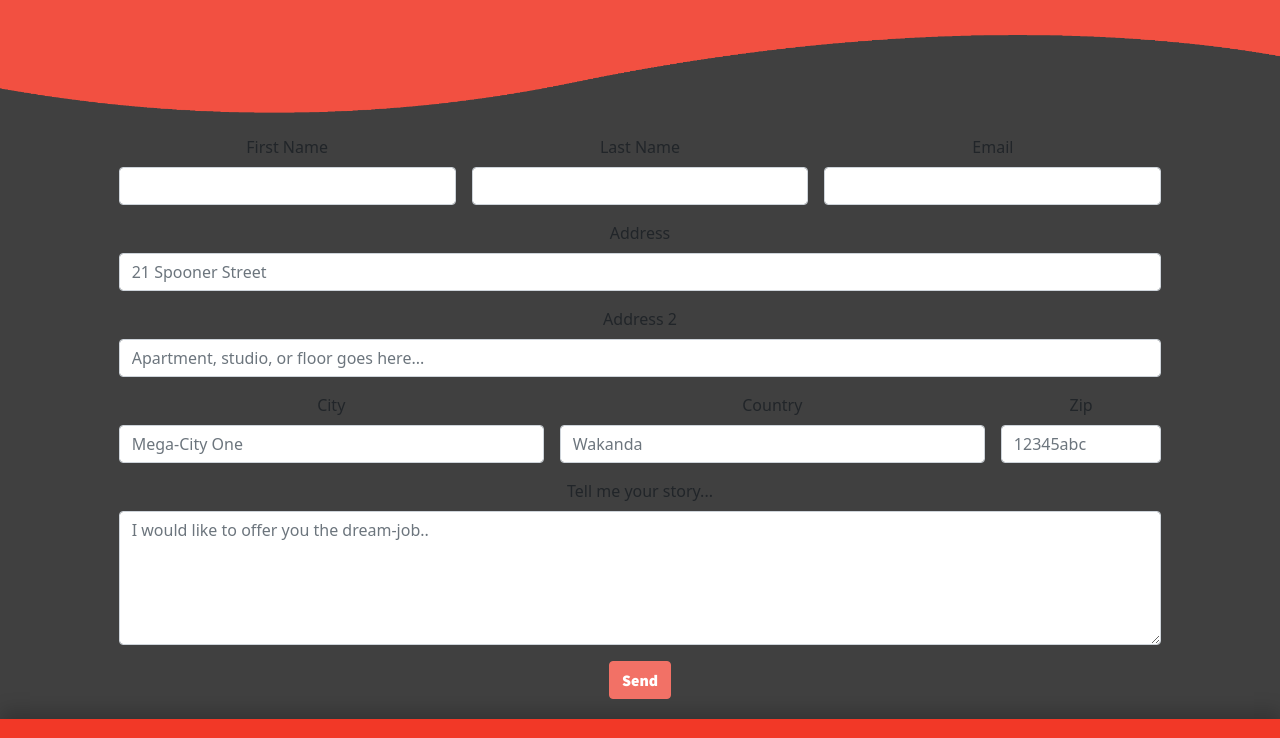
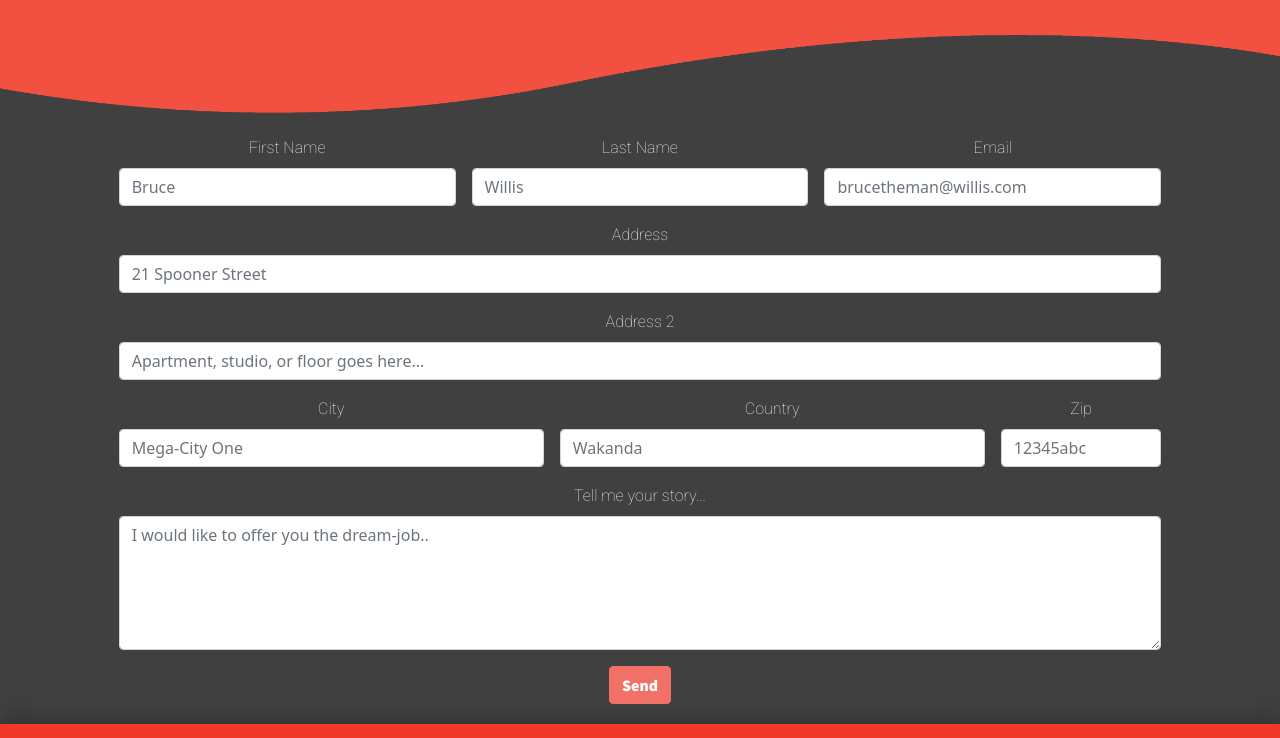
Before and after one commit to Code-Institute-Submissions/michaeldijk-ms1, a plain HTML site: page index.html in a window 1280 px wide. Shown: the part 3518-4256 px from the top of the page. Drawn offline with nearby package versions, Linux system fonts and the light colour scheme.

Commit message:
Added form styling. And a post link for the form.

```diff
--- a/index.html
+++ b/index.html
@@ -106,19 +106,19 @@
             <!-- Start of process cards section -->
             <p class="process-button"><a class="btn btn-warning" data-bs-toggle="collapse" href="#process1" role="button" aria-expanded="false" aria-controls="process1">Step #1</a></p>
             <div class="collapse" id="process1">
-                <div class="card card-body">During our initial call or meeting, depending on what is prefered, we will discuss any kind of preferences, colours, and ideas you may have for the site. And I will then use this information, to create examples. I will also discuss pricing, what is required and what kind of hosting we would need to get. I always work on 50% paid up-front, and 50% once work is completed. We also set milestones, so we have key-dates to work towards to.</div>
+                <div class="card card-body process-card-body">During our initial call or meeting, depending on what is prefered, we will discuss any kind of preferences, colours, and ideas you may have for the site. And I will then use this information, to create examples. I will also discuss pricing, what is required and what kind of hosting we would need to get. I always work on 50% paid up-front, and 50% once work is completed. We also set milestones, so we have key-dates to work towards to.</div>
             </div>
             <p class="process-button"><a class="btn btn-warning" data-bs-toggle="collapse" href="#process2" role="button" aria-expanded="false" aria-controls="process2">Step #2</a></p>
             <div class="collapse" id="process2">
-                <div class="card card-body">After about two weeks, I will show you the examples. What design examples work, and which ones do not. We will do so with wireframing, and if needed, some examples through working designs. From here onwards, I will then proceed to step #3, which is creating the actual site.</div>
+                <div class="card card-body process-card-body">After about two weeks, I will show you the examples. What design examples work, and which ones do not. We will do so with wireframing, and if needed, some examples through working designs. From here onwards, I will then proceed to step #3, which is creating the actual site.</div>
             </div>
 			<p class="process-button"><a class="btn btn-warning" data-bs-toggle="collapse" href="#process3" role="button" aria-expanded="false" aria-controls="process3">Step #3</a></p>
             <div class="collapse" id="process3">
-                <div class="card card-body">In step #3, I will show you the examples, that we've created based on your input, and you then provide me with the remaining details, like specific texts, any images if not already provided and any other additional details.</div>
+                <div class="card card-body process-card-body">In step #3, I will show you the examples, that we've created based on your input, and you then provide me with the remaining details, like specific texts, any images if not already provided and any other additional details.</div>
             </div>
 			<p class="process-button"><a class="btn btn-warning" data-bs-toggle="collapse" href="#process4" role="button" aria-expanded="false" aria-controls="process4">Step #4</a></p>
             <div class="collapse" id="process4">
-            <div class="card card-body">Once we're in step #4, we will test the site, once the tests have completed, we will move the site to go-live. You then have a week to test the backend access, which we could do through wordpress, or any similar CMS, and I will be available for questions. After this week, I will have to ask for fee when support is necessary.</div>
+            <div class="card card-body process-card-body">Once we're in step #4, we will test the site, once the tests have completed, we will move the site to go-live. You then have a week to test the backend access, which we could do through wordpress, or any similar CMS, and I will be available for questions. After this week, I will have to ask for fee when support is necessary.</div>
             </div>
             <!-- End of process cards section -->
         </div>
@@ -129,41 +129,41 @@
 <section id="contact-section">
     <div class="row contact-section-row align-content-center align-items-center justify-content-center">
         <div class="col-10">
-            <form class="row g-3">
+            <form class="row g-3" action="https://formspree.io/f/xqkgyjzk" method="POST">
                 <div class="col-md-4">
-                    <label for="fname" class="form-label">First Name</label>
-                    <input type="text" class="form-control" id="fname" required="">
+                    <label for="fname" class="form-label form-label-override">First Name</label>
+                    <input type="text" class="form-control" id="fname" placeholder="Bruce" required="">
                 </div>
                 <div class="col-md-4">
-                    <label for="lname" class="form-label">Last Name</label>
-                    <input type="text" class="form-control" id="lname" required="">
+                    <label for="lname" class="form-label form-label-override">Last Name</label>
+                    <input type="text" class="form-control" id="lname" placeholder="Willis" required="">
                 </div>
                 <div class="col-md-4">
-                    <label for="email" class="form-label">Email</label>
-                    <input type="email" class="form-control" id="email" required="">
+                    <label for="email" class="form-label form-label-override">Email</label>
+                    <input type="email" class="form-control" id="email" placeholder="brucetheman@willis.com" required="">
                 </div>
                 <div class="col-12">
-                    <label for="inputAddress" class="form-label">Address</label>
+                    <label for="inputAddress" class="form-label form-label-override">Address</label>
                     <input type="text" class="form-control" id="inputAddress" placeholder="21 Spooner Street">
                 </div>
                 <div class="col-12">
-                    <label for="inputAddress2" class="form-label">Address 2</label>
+                    <label for="inputAddress2" class="form-label form-label-override">Address 2</label>
                     <input type="text" class="form-control" id="inputAddress2" placeholder="Apartment, studio, or floor goes here...">
                 </div>
                 <div class="col-md-5">
-                    <label for="inputCity" class="form-label">City</label>
+                    <label for="inputCity" class="form-label form-label-override">City</label>
                     <input type="text" class="form-control" id="inputCity" placeholder="Mega-City One">
                 </div>
                 <div class="col-md-5">
-                    <label for="Country" class="form-label">Country</label>
+                    <label for="Country" class="form-label form-label-override">Country</label>
                     <input type="text" class="form-control" id="country" placeholder="Wakanda">
                 </div>
                 <div class="col-md-2">
-                    <label for="inputZip" class="form-label">Zip</label>
+                    <label for="inputZip" class="form-label form-label-override">Zip</label>
                     <input type="text" class="form-control" id="inputZip" placeholder="12345abc">
                 </div>
                 <div class="col-md-12">
-                    <label for="story" class="form-label">Tell me your story...</label>
+                    <label for="story" class="form-label form-label-override">Tell me your story...</label>
                     <textarea class="form-control" id="story" rows="5" placeholder="I would like to offer you the dream-job.." required=""></textarea>
                 </div>
                 <div class="col-12">
```
